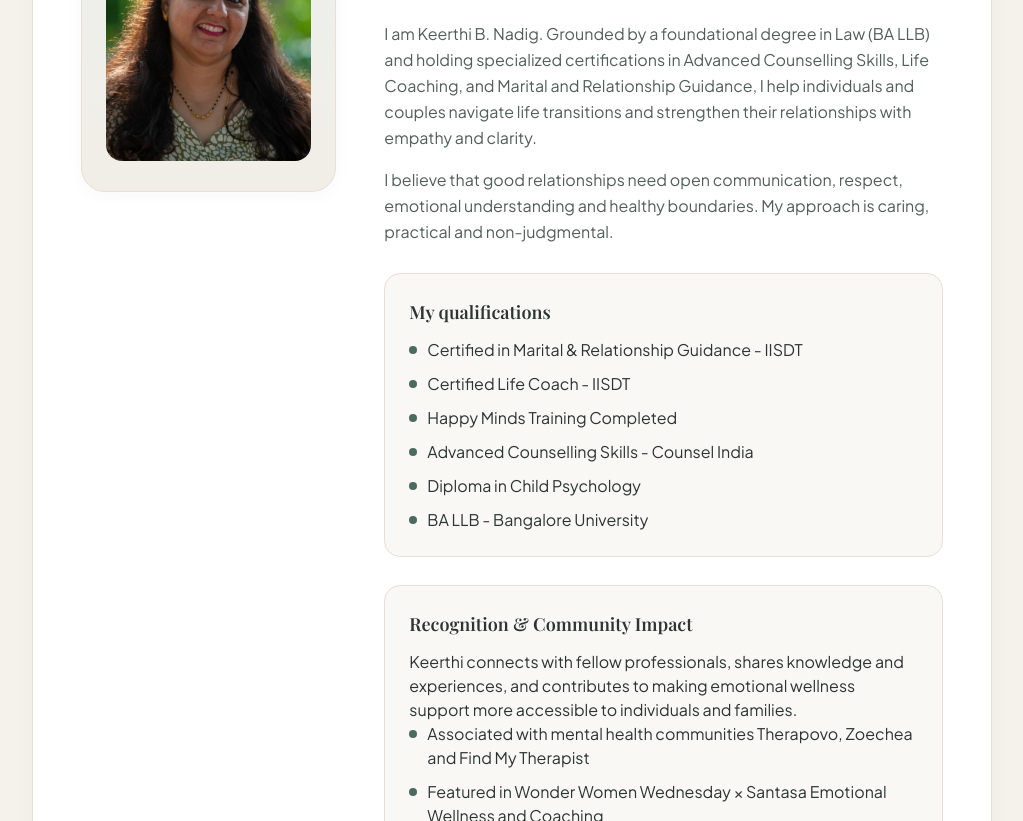
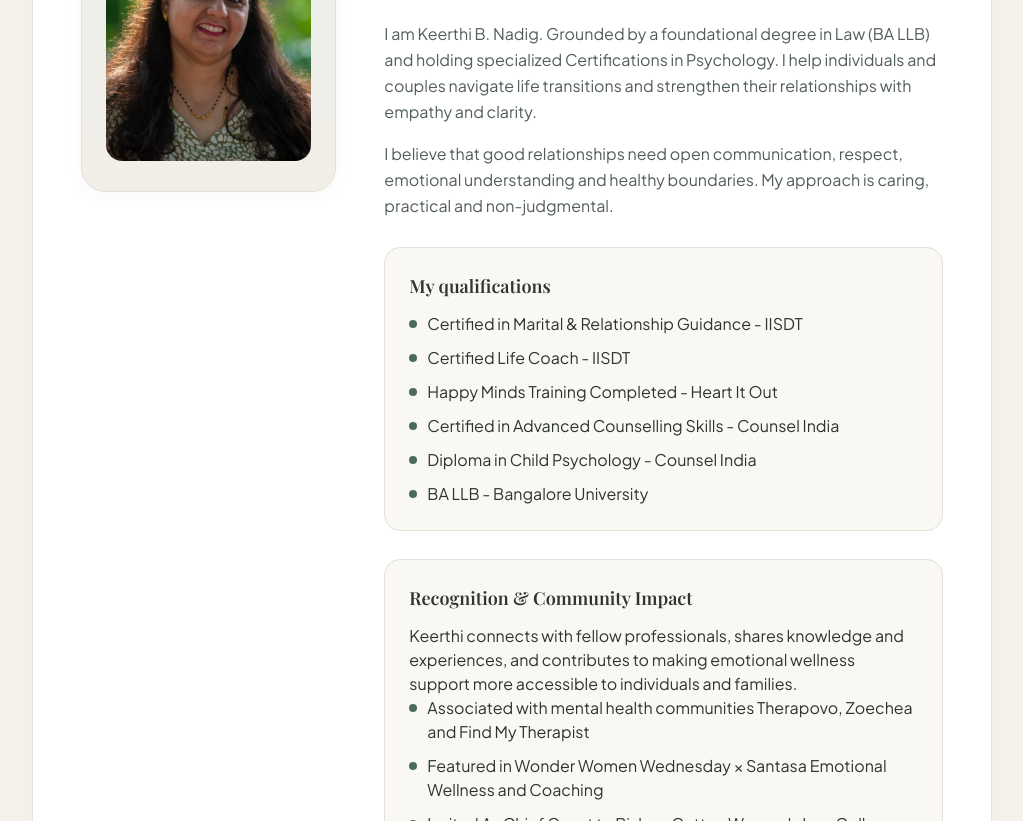
Before and after one commit to nadigrashmii/santasacounselling, a plain HTML site: page index.html in a window 1280 px wide. Shown: the part 6915-7736 px from the top of the page, without its empty margins (128-1151 px from the left). Drawn offline with nearby package versions, Linux system fonts and the light colour scheme; a web font is replaced by a local one.

Commit message:
Update index.html

```diff
--- a/index.html
+++ b/index.html
@@ -752,7 +752,7 @@
 
               <div class="space-y-4 text-charcoal-muted leading-relaxed mb-7">
                 <p>
-                  I am Keerthi B. Nadig. Grounded by a foundational degree in Law (BA LLB) and holding specialized certifications in Advanced Counselling Skills, Life Coaching, and Marital and Relationship Guidance, I help individuals and couples navigate life transitions and strengthen their relationships with empathy and clarity.
+                  I am Keerthi B. Nadig. Grounded by a foundational degree in Law (BA LLB) and holding specialized Certifications in Psychology. I help individuals and couples navigate life transitions and strengthen their relationships with empathy and clarity.
                 </p>
                 <p>
                   I believe that good relationships need open communication, respect, emotional understanding and healthy boundaries. My approach is caring, practical and non-judgmental.
@@ -774,15 +774,15 @@
                   </li>
                   <li class="flex items-start gap-2.5">
                     <span class="w-2 h-2 rounded-full bg-sage mt-2 shrink-0"></span>
-                    <span>Happy Minds Training Completed</span>
+                    <span>Happy Minds Training Completed - Heart It Out </span>
                   </li>
                   <li class="flex items-start gap-2.5">
                     <span class="w-2 h-2 rounded-full bg-sage mt-2 shrink-0"></span>
-                    <span>Advanced Counselling Skills - Counsel India</span>
+                    <span>Certified in Advanced Counselling Skills - Counsel India</span>
                   </li>
                   <li class="flex items-start gap-2.5">
                     <span class="w-2 h-2 rounded-full bg-sage mt-2 shrink-0"></span>
-                    <span>Diploma in Child Psychology</span>
+                    <span>Diploma in Child Psychology - Counsel India</span>
                   </li>
                   <li class="flex items-start gap-2.5">
                     <span class="w-2 h-2 rounded-full bg-sage mt-2 shrink-0"></span>
```
